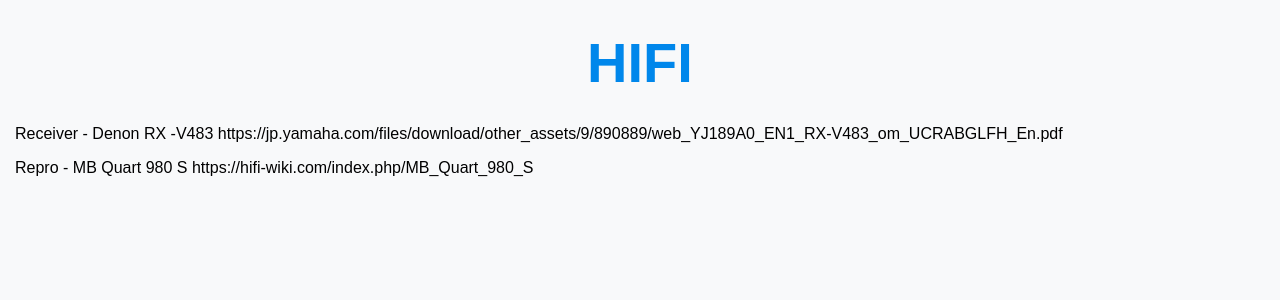
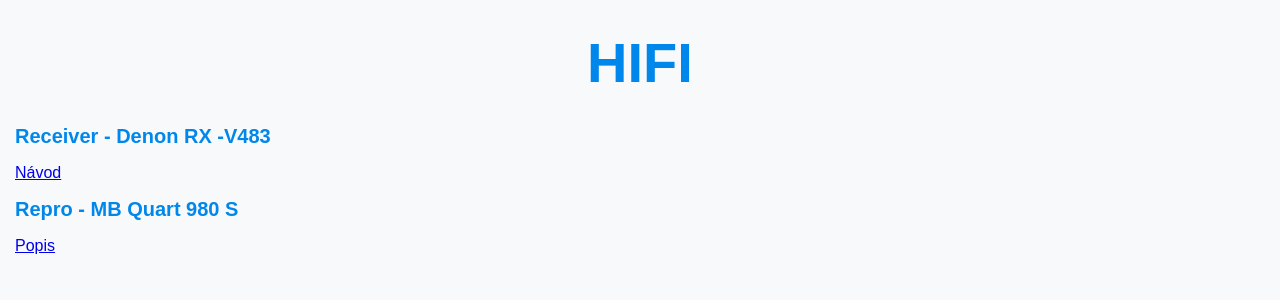
Before and after one commit to bedjan/bedjan.github.io, a Jekyll site: the page built from hifi.md, in a window 1280 px wide. Shown: the top 300 px of the page. Built offline with Jekyll 4.4.1, drawn with Linux system fonts in a browser that asks for light colours.

Commit message:
Update hifi.md

```diff
--- a/hifi.md
+++ b/hifi.md
@@ -4,8 +4,9 @@ title: Hifi
 ---
 
 
-Receiver - Denon RX -V483
-https://jp.yamaha.com/files/download/other_assets/9/890889/web_YJ189A0_EN1_RX-V483_om_UCRABGLFH_En.pdf
+# Receiver - Denon RX -V483
 
-Repro - MB Quart 980 S
-https://hifi-wiki.com/index.php/MB_Quart_980_S
+[Návod](https://jp.yamaha.com/files/download/other_assets/9/890889/web_YJ189A0_EN1_RX-V483_om_UCRABGLFH_En.pdf)
+
+# Repro - MB Quart 980 S
+[Popis](https://hifi-wiki.com/index.php/MB_Quart_980_S)
```
